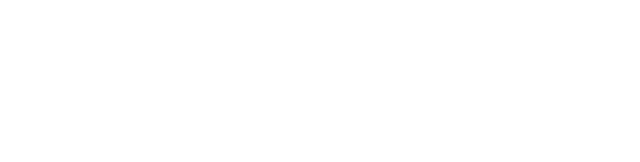
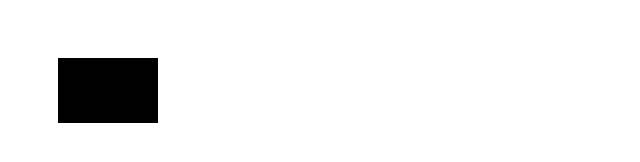
Before and after one commit to Zancmok/BasicWireframeEngine-TSProject, a website built with Vite: page index.html in a window 1280 px wide. Shown: the whole page, without its empty margins (0-640 px from the left). Built offline with nearby package versions, Linux system fonts and the light colour scheme.

Commit message:
Started working on the renderer

```diff
--- a/index.html
+++ b/index.html
@@ -5,7 +5,7 @@
     <title>Wireframe Engine</title>
 </head>
 <body>
-
+    <canvas id="canvas"></canvas>
 <script type="module" src="src/index.ts"></script>
 </body>
 </html>
--- /dev/null
+++ b/src/Renderer/Camera.ts
@@ -0,0 +1,24 @@
+/*
+src/Renderer/Camera.ts
+
+Defines the Camera class.
+ */
+
+import { Vector3 } from "ZMath";
+
+/**
+ * A class defining the world camera
+ * */
+export class Camera
+{
+    public position: Vector3;
+    public rotation: Vector3;
+    public FOV: number;
+
+    constructor(position: Vector3, rotation: Vector3, FOV: number)
+    {
+        this.position = position;
+        this.rotation = rotation;
+        this.FOV = FOV;
+    }
+}
--- /dev/null
+++ b/src/Renderer/Renderer.ts
@@ -0,0 +1,32 @@
+/*
+src/Renderer/Renderer.ts
+
+Defines the Renderer class.
+ */
+
+import { Camera } from "Renderer";
+
+/**
+ * A class defining the main renderer
+ * */
+export class Renderer
+{
+    private cam: Camera;
+    private canvas: HTMLCanvasElement;
+    private canvasContext: CanvasRenderingContext2D;
+
+    constructor(cam: Camera, canvas: HTMLCanvasElement)
+    {
+        this.cam = cam;
+        this.canvas = canvas;
+        this.canvasContext = canvas.getContext("2d") as CanvasRenderingContext2D;
+    }
+
+    /**
+     * Draws the current frame to the canvas.
+     */
+    public draw(): void
+    {
+        this.canvasContext.fillRect(50, 50, 100, 65);
+    }
+}
--- /dev/null
+++ b/src/Renderer/index.ts
@@ -0,0 +1,8 @@
+/*
+src/Renderer/index.ts
+
+Index of the Renderer package collection.
+*/
+
+export { Renderer } from './Renderer';
+export { Camera } from './Camera';
--- a/src/ZMath/Vector2.ts
+++ b/src/ZMath/Vector2.ts
@@ -22,58 +22,58 @@ export class Vector2
      * Returns a Vector2(0, 0)
      * @returns {Vector2}
      * */
-    static get zero(): Vector2
+    public static get zero(): Vector2
     { return new Vector2(0, 0); }
 
     /**
      * Returns a Vector2(1, 1)
      * @returns {Vector2}
      * */
-    static get one(): Vector2
+    public static get one(): Vector2
     { return new Vector2(1, 1); }
 
-    toString(): string
+    public toString(): string
     { return `Vector2(${this.x}, ${this.y})`; }
 
     /**
      * A getter returning an absolute value of the Vector2.
      * @returns {number}
      * */
-    abs(): number
+    public abs(): number
     { return Math.sqrt(this.x * this.x + this.y * this.y); }
 
     /**
      * A static method adding 2 vectors together.
      * @returns {Vector2}
      * */
-    static add(v1: Vector2, v2: Vector2): Vector2
+    public static add(v1: Vector2, v2: Vector2): Vector2
     { return new Vector2(v1.x + v2.x, v1.y + v2.y); }
 
     /**
      * A static method subtracting 2 vectors together.
      * @returns {Vector2}
      * */
-    static sub(v1: Vector2, v2: Vector2): Vector2
+    public static sub(v1: Vector2, v2: Vector2): Vector2
     { return new Vector2(v1.x - v2.x, v1.y - v2.y); }
 
     /**
      * A static method multiplying a vector by a scalar.
      * @returns {Vector2}
      * */
-    static mul(vector: Vector2, scalar: number): Vector2
+    public static mul(vector: Vector2, scalar: number): Vector2
     { return new Vector2(vector.x * scalar, vector.y * scalar); }
 
     /**
      * A static method dividing a vector by a scalar.
      * @returns {Vector2}
      * */
-    static div(vector: Vector2, scalar: number): Vector2
+    public static div(vector: Vector2, scalar: number): Vector2
     { return new Vector2(vector.x / scalar, vector.y / scalar); }
 
     /**
      * A static method calculating dot product between 2 vectors.
      * @returns {number}
      */
-    static dot(v1: Vector2, v2: Vector2): number
+    public static dot(v1: Vector2, v2: Vector2): number
     { return v1.x * v2.x + v1.y * v2.y }
 }
--- a/src/ZMath/index.ts
+++ b/src/ZMath/index.ts
@@ -2,12 +2,7 @@
 src/ZMath/index.ts
 
 Index of the ZMath package collection.
- */
+*/
 
-import * as V2 from './Vector2';
-
-export namespace ZMath
-{
-    export const Vector2 = V2.Vector2;
-    export type Vector2 = V2.Vector2;
-}
+export { Vector2 } from './Vector2';
+export { Vector3 } from './Vector3';
--- a/src/index.ts
+++ b/src/index.ts
@@ -4,23 +4,19 @@ src/index.ts
 The entry point file of the project.
  */
 
-import { ZMath } from './ZMath';
+import { Vector3 } from "./ZMath";
+import { Camera, Renderer } from "./Renderer";
 
-namespace Wireframe
+/**
+ * The entry point of the project.
+ * @returns {void}
+ * */
+function main(): void
 {
-    import Vector2 = ZMath.Vector2;
+    const cam: Camera = new Camera(Vector3.zero, Vector3.zero, 90);
+    const renderer: Renderer = new Renderer(cam, document.getElementById("canvas") as HTMLCanvasElement);
 
-    /**
-     * The entry point of the project.
-     * @returns {void}
-     * */
-    export function main(): void
-    {
-        let x: Vector2 = new Vector2(1, 2);
-        let y: Vector2 = new Vector2(1, 2);
-
-        console.log(Vector2.mul(Vector2.add(x, y), -12).toString());
-    }
+    renderer.draw();
 }
 
-Wireframe.main();
+main();
```
